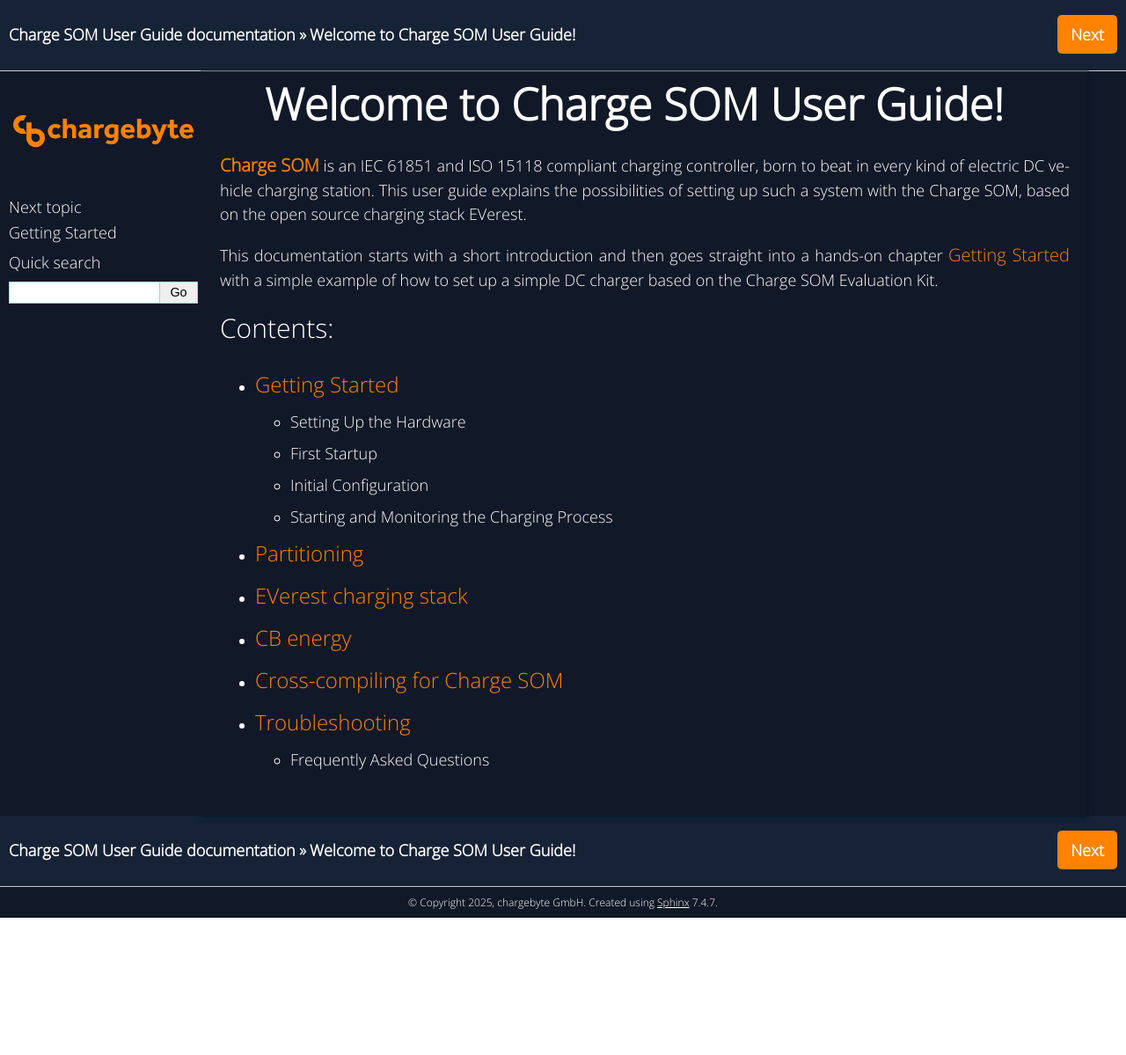
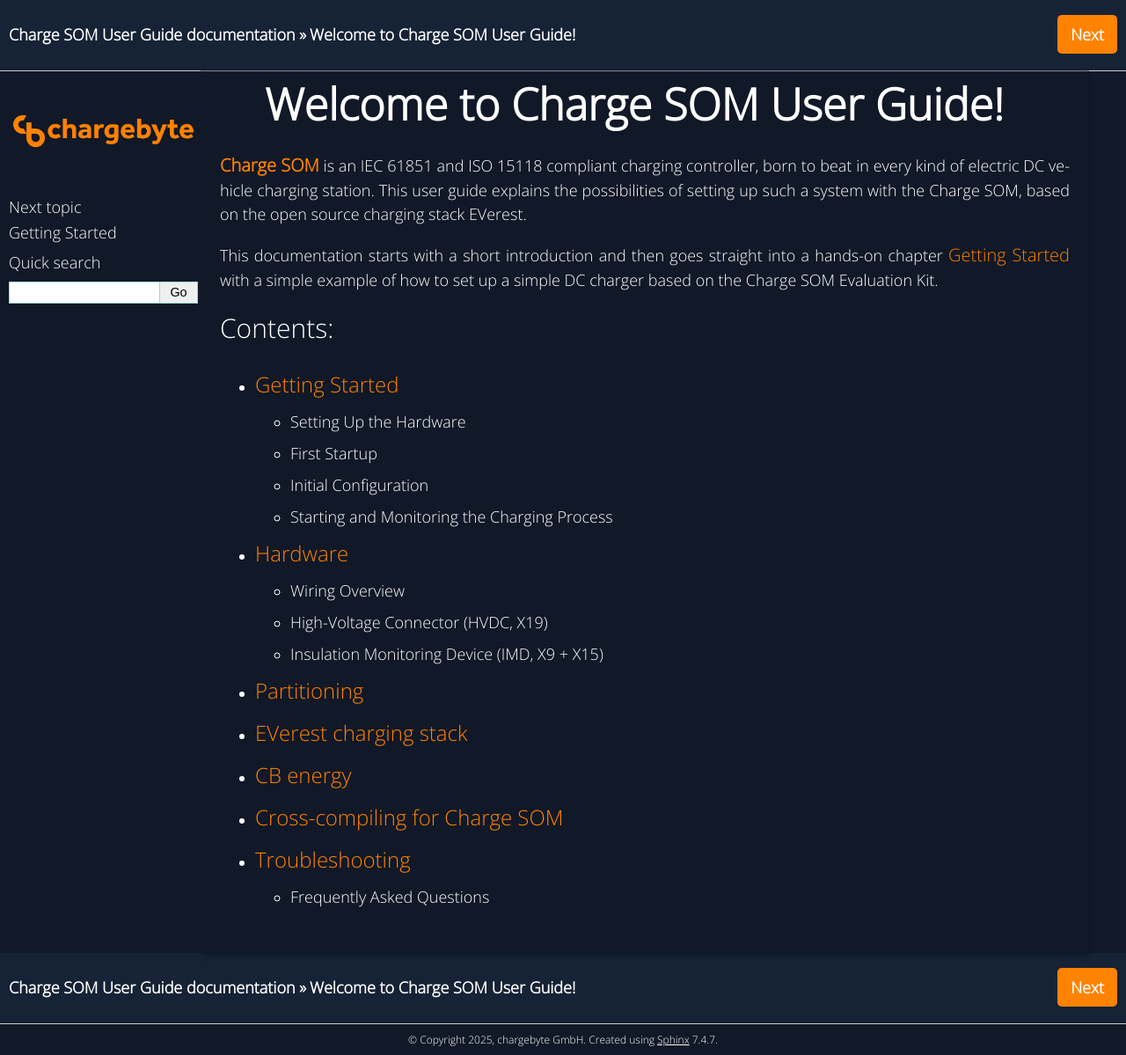
Before and after one commit to chargebyte/chargebyte-docs, a Sphinx documentation site: the page built from docs/source/index.rst, in a window 1280 px wide. Shown: the whole page at 88% size. Built offline with Sphinx 7.4.7, drawn with Linux system fonts in a browser that asks for light colours; before the commit the page ends 1043 px from its top, so only the background shows below that; some of the changed lines change nothing that is shown.

Commit message:
Charge SOM: add initial hardware chapter
Signed-off-by: Michael Heimpold <michael.heimpold@chargebyte.com>

```diff
--- /dev/null
+++ b/docs/source/hardware.rst
@@ -0,0 +1,65 @@
+.. hardware.rst:
+
+########
+Hardware
+########
+
+Since the Charge SOM itself is a module which cannot be used without a carrier board,
+the following sections refer the the Charge SOM Evaluation Board as example.
+
+***************
+Wiring Overview
+***************
+
+.. figure:: _static/images/charge_som_hw_wiring_diagram.svg
+    :width: 1000pt
+
+    Figure: Wiring Overview Diagram for Charge SOM EVB
+
+This wiring diagram shows an overview of all components which are required at minimum
+to build a DC charging station:
+
+* A PSU as 12V DC supply for the Charge SOM EVB
+* A controlable power module (rectifier) for converting AC grid power into DC power to the EV.
+  In this example, this power module is connected via CAN interface to the Charge SOM EVB which
+  is a typical interface type for such devices.
+* A DC power meter for measuring the transferred energy. In this example, this electricity meter
+  is connected via RS-485 bus and it is assumed that the meter supports the Modbus protocol.
+  However, there exists also meters which use Ethernet and other protocols.
+* An insulation monitoring device (IMD). In the drawing, only the safety related connection is
+  shown, that means that output pin of the IMD (which switches on insulation faults) is wired
+  to an input pin of the Charge SOM. The state of this input pin is observed by the onboard
+  safety controller of the Charge SOM which ensures a safe state of the whole system in case
+  of emergencies.
+* The high-voltage DC contactors for DC plus and minus rails.
+
+**********************************
+High-Voltage Connector (HVDC, X19)
+**********************************
+
+The X19 connector provides signals to switch the high-voltage contactors,
+but also for the corresponding feedback signals to detect contactor welding.
+
+.. figure:: _static/images/charge_som_contactor_wiring.drawio.svg
+    :width: 1000pt
+
+    Figure: Recommended Contactor Wiring
+
+.. note::
+   The precharge contactor might not be necessary in your setup.
+
+********************************************
+Insulation Monitoring Device (IMD, X9 + X15)
+********************************************
+
+The X9 connector and its pinout is designed to match the signals used by
+Bender's ISOMETER® isoCHA425HV with AGH420-1/AGH421-1.
+
+Additionally to the direct electrical wiring, the device has to be connected
+via RS-485 bus to provide the insulation resistance values which are required
+by EVerest's IMD interface.
+
+.. figure:: _static/images/charge_som_wiring_bender_imd.drawio.svg
+    :width: 1000pt
+
+    Figure: Wiring for Bender's IMD to Charge SOM EVB
--- a/docs/source/index.rst
+++ b/docs/source/index.rst
@@ -20,6 +20,7 @@
    :caption: Contents:
 
    getting_started
+   hardware
    firmware
    everest_charging_stack
    cb_energy
```
Also changed, not shown: docs/source/_static/images/charge_som_hw_wiring_diagram.svg (added), 2 other files.
